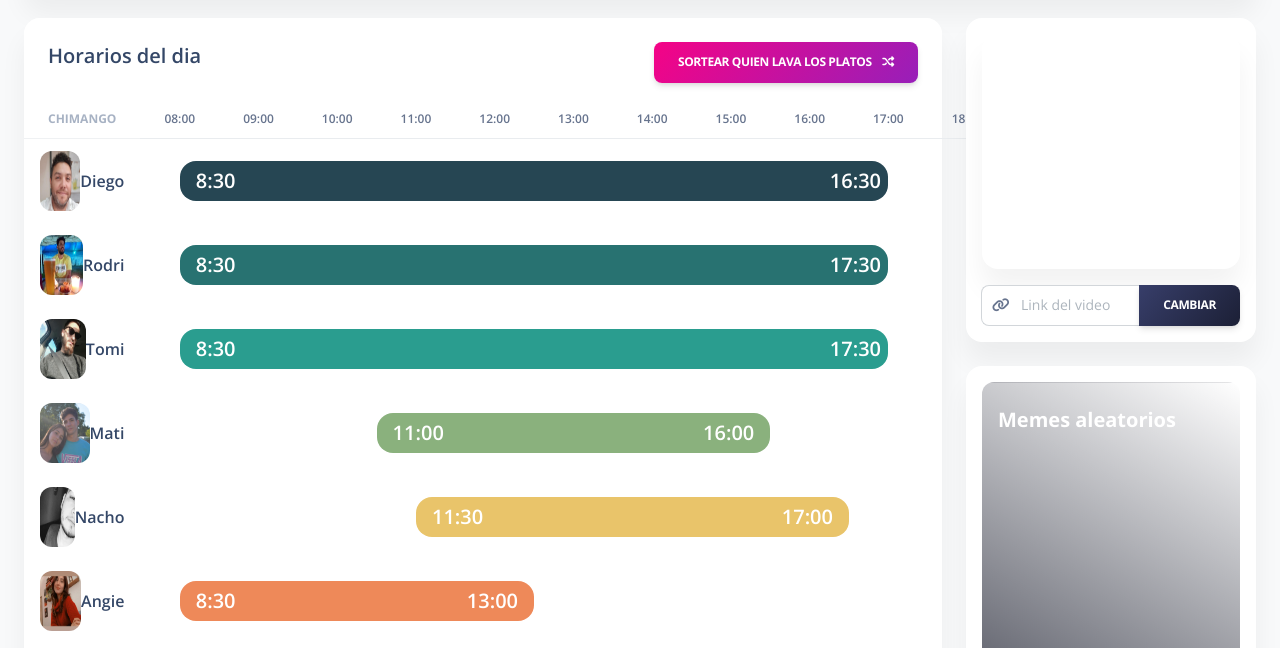
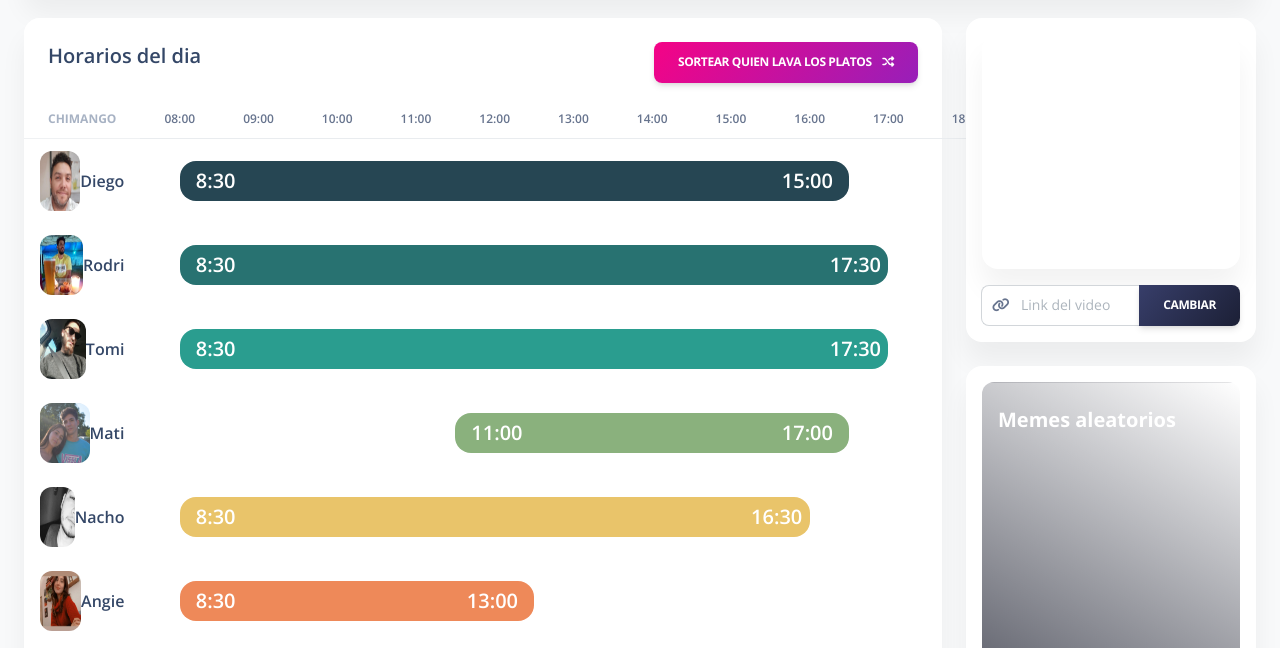
Before and after one commit to matias300nes/kaizenDashboard, a website: page index.html in a window 1280 px wide. Shown: the part 122-770 px from the top of the page. Drawn offline with nearby package versions, Linux system fonts and the light colour scheme; no server answers; sample sign-in values are in the browser's storage; a script that the page names is missing.

Commit message:
Un par de cambios estáticos

```diff
--- a/index.html
+++ b/index.html
@@ -153,14 +153,12 @@
 												<td class="hour-container">
                           <div class="hour-during color-diego"></div>
                         </td>
-												<td class="hour-container">
-                          <div class="hour-during color-diego"></div>
-                        </td>
                         <td class="hour-container">
-                          <div class="hour-end-half color-diego">
-                            <h5>16:30</h5>
+                          <div class="hour-end color-diego">
+                            <h5>15:00</h5>
                           </div>
                         </td>
+                        <td class="hour-container"></td>
                         <td class="hour-container"></td>
                         <td class="hour-container"></td>
                         <td class="hour-container"></td>
@@ -295,13 +293,11 @@
 												<td class="hour-container"></td>
 												<td class="hour-container"></td>
 												<td class="hour-container"></td>
+                        <td class="hour-container"></td>
                         <td class="hour-container">
                           <div class="hour-start color-mati">
                             <h5>11:00</h5>
                           </div>
-                        </td>
-                        <td class="hour-container">
-                          <div class="hour-during color-mati"></div>
                         </td>
 												<td class="hour-container">
                           <div class="hour-during color-mati"></div>
@@ -310,11 +306,13 @@
                           <div class="hour-during color-mati"></div>
                         </td>
                         <td class="hour-container">
+                          <div class="hour-during color-mati"></div>
+                        </td>
+                        <td class="hour-container">
                           <div class="hour-end color-mati">
-                            <h5>16:00</h5>
+                            <h5>17:00</h5>
                           </div>
                         </td>
-                        <td class="hour-container"></td>
                         <td class="hour-container"></td>
                         <td class="hour-container"></td>
                         <td class="hour-container"></td>
@@ -337,12 +335,9 @@
                             </div>
                           </div>
                         </td>
-                        <td class="hour-container"></td>
-                        <td class="hour-container"></td>
-                        <td class="hour-container"></td>
                         <td class="hour-container">
                           <div class="hour-start-half color-nacho">
-                            <h5>11:30</i></h5>
+                            <h5>8:30</i></h5>
                           </div>
                         </td>
                         <td class="hour-container">
@@ -358,8 +353,17 @@
                           <div class="hour-during color-nacho"></div>
                         </td>
                         <td class="hour-container">
-                          <div class="hour-end color-nacho">
-                            <h5>17:00</h5>
+                          <div class="hour-during color-nacho"></div>
+                        </td>
+                        <td class="hour-container">
+                          <div class="hour-during color-nacho"></div>
+                        </td>
+                        <td class="hour-container">
+                          <div class="hour-during color-nacho"></div>
+                        </td>
+                        <td class="hour-container">
+                          <div class="hour-end-half color-nacho">
+                            <h5>16:30</h5>
                           </div>
                         </td>
                         <td class="hour-container"></td>
```
